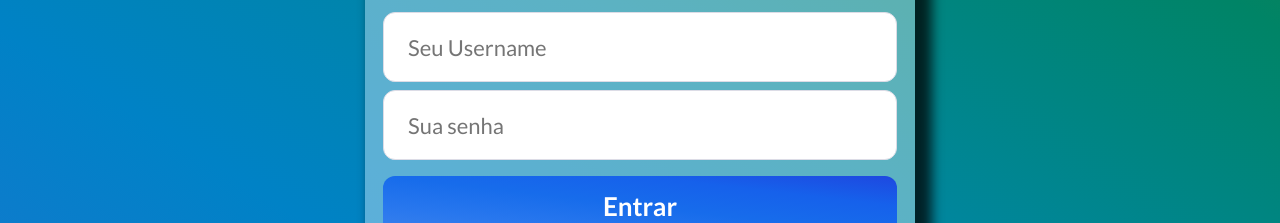
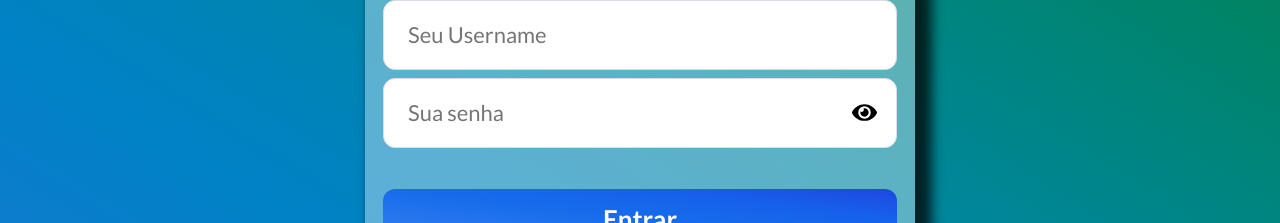
Before and after one commit to Tthiagoo/Speak, a React (Create React App) app in the folder frontend/: page / in a window 1280 px wide. Shown: the part 371-594 px from the top of the page. Built offline with nearby package versions, Linux system fonts and the light colour scheme.

Commit message:
modificação input password icon eye

```diff
--- a/frontend/src/pages/Cadastro/index.js
+++ b/frontend/src/pages/Cadastro/index.js
@@ -70,6 +70,7 @@ export default function Cadastro() {
             onChange={e => setUserName(e.target.value)}
           />
           <input placeholder="Sua Senha"
+            type="password"
             value={senha}
             onChange={e => setSenha(e.target.value)}
           />
--- a/frontend/src/pages/Chat/components/ContainerUsers/index.js
+++ b/frontend/src/pages/Chat/components/ContainerUsers/index.js
@@ -4,13 +4,11 @@ import queryString from 'query-string';
 
 import { FaCircle } from 'react-icons/fa'
 
-import api from '../../../../services/api'
+
 
 import './styles.css';
 
 export default function ContainerUsers({ users}) {
-
-
 
   return (
     <div>
@@ -18,20 +16,19 @@ export default function ContainerUsers({ users}) {
         users
           ? (
             <ul>
-              {users.map(({ username}) => (
+              {users.map(({ username, bio, foto_url}) => (
 
                 <li key={username}>
 
-
                   <div className="conected-list-users">
-                    <div className="conected-list-users-photo"> </div>
+                    <div className="conected-list-users-photo" style={{ backgroundImage: `url(${foto_url})` }}></div>
                     <div className="info-user">
                       <span className="conected-list-user-name">{username}</span>
-                      <span className="conected-list-user-description"></span>
+                      <span className="conected-list-user-description">{bio}</span>
                     </div>
                     <div className="info-status">
-                      <FaCircle size={10} color={"yellow"} className="status-circle" />
-                      <span>2 min</span>
+                      <FaCircle size={10} color={"green"} className="status-circle" />
+
                     </div>
                   </div>
                   <div className="linha"></div>
--- a/frontend/src/pages/Chat/components/ContainerUsers/styles.css
+++ b/frontend/src/pages/Chat/components/ContainerUsers/styles.css
@@ -23,11 +23,11 @@
 #conected ul li .conected-list-users .conected-list-users-photo{
 	width: 50px;
 	height: 50px;
-
+	background-size: cover;
 	border-radius: 50%;
 }
 .info-user{
-  margin-top: 8px;
+  margin-top: 13px;
 	margin-left: 8px;
 	max-width: 240px;
   width: 100%;
--- a/frontend/src/pages/Chat/components/FriendsList/index.js
+++ b/frontend/src/pages/Chat/components/FriendsList/index.js
@@ -12,6 +12,7 @@ export default function FriendsList() {
       <div id="friends-list">
         <ul>
           <li >
+          <h5>[ Funcionalidade ainda em construção  ]</h5>
             <div className="friends-list-photo"><FaCircle size={10} color={"green"} className={"status-user"} /></div>
           </li>
         </ul>
--- a/frontend/src/pages/Chat/components/Msg/styles.css
+++ b/frontend/src/pages/Chat/components/Msg/styles.css
@@ -25,7 +25,7 @@
   display: flex;
   justify-content: flex-end;
   padding: 0 3%;
-  margin-top: 13px;
+  margin-top: 6px;
 }
 
 .sentText {
--- a/frontend/src/pages/Chat/components/Perfil/index.js
+++ b/frontend/src/pages/Chat/components/Perfil/index.js
@@ -55,15 +55,17 @@ export default function Perfil({ foto, name }) {
       <div id="perfil-config">
         <FaBars size={23} color={"white"} onClick={handleClick} id="FaBars" />
         <Menu id="simple-menu" anchorEl={anchorEl} keepMounted open={Boolean(anchorEl)} onClose={handleClose}>
-          <MenuItem onClick={handleClose}>Editar Perfil</MenuItem>
-          <MenuItem onClick={handleClose, handleModalOpen}>Criar Sala</MenuItem>
+          <MenuItem onClick={handleClose}>Editar Perfil (Em Breve)</MenuItem>
+          <MenuItem onClick={handleClose}>Configurações(Em Breve)</MenuItem>
+          <MenuItem onClick={handleClose}>Amizades(Em Breve)</MenuItem>
+          <MenuItem onClick={handleClose}>Criar Sala(Em Breve)</MenuItem>
           <ModalSala open={open} close={handleModalClose}/>
         </Menu>
 
 
       </div>
       <div id="perfil-search">
-        <input type="text" placeholder="Procure alguem na sala" />
+        <input type="text" placeholder="Procure alguem na sala (Em breve)" />
         <FaSearch id="search" size={15} />
       </div>
     </div>
--- a/frontend/src/pages/Chat/index.js
+++ b/frontend/src/pages/Chat/index.js
@@ -3,7 +3,7 @@ import { FaBars, FaCircle, FaSearch, FaPlusCircle } from 'react-icons/fa'
 import queryString from 'query-string';
 import io from 'socket.io-client'
 
-import api from '../../services/api';
+
 
 
 import './styles.css'
@@ -33,7 +33,7 @@ export default function Chat({ location }) {
   const [name, setName] = useState('')
   const [foto, setFoto] = useState('')
 
-  const[data,setData] = useState({})
+
 
   const ENDPOINT = 'localhost:3333'
 
@@ -54,7 +54,7 @@ export default function Chat({ location }) {
 
     socket.on("responseData",(response)=>{
       const {foto_url, name, bio} = response
-      console.log(foto_url, name, bio)
+
       socket.emit('join',{ username, room, foto_url, name, bio }, () => {
         console.log('join')
       })
@@ -82,6 +82,7 @@ export default function Chat({ location }) {
     });
 
     socket.on("roomData", ({ users }) => {
+      console.log('roomData')
       console.log(users)
       setUsers(users);
 
--- a/frontend/src/pages/Login/index.js
+++ b/frontend/src/pages/Login/index.js
@@ -1,9 +1,9 @@
 import React, { useState } from 'react';
-import { Link, useHistory} from 'react-router-dom';
+import { Link, useHistory } from 'react-router-dom';
 import api from '../../services/api'
 import io from 'socket.io-client'
 
-import { FaSignInAlt } from 'react-icons/fa'
+import { FaSignInAlt, FaEye, FaEyeSlash } from 'react-icons/fa'
 
 import './styles.css'
 
@@ -19,8 +19,28 @@ export default function Login() {
   const history = useHistory()
 
 
+  function showPassword() {
+    let input = document.querySelector("#inputPassword");
+    let eye = document.querySelector('#eye')
+    let eyeSlash = document.querySelector('#Slash')
+    console.log(eyeSlash)
 
 
+
+    if (input.getAttribute('type') == 'password') {
+      input.setAttribute("type", "text");
+      eye.setAttribute('display','none')
+      eyeSlash.setAttribute('display','inherit')
+
+
+    }else{
+      eyeSlash.setAttribute('display','none')
+      eye.setAttribute('display','inherit')
+
+      input.setAttribute("type", "password")
+    }
+
+}
 async function handleSubmit(e) {
   e.preventDefault()
   try {
@@ -38,7 +58,7 @@ export default function Login() {
     alert('deu certo')
 
     history.push(`/chat?username=${username}&room=${room}`)
-      socket.emit('infoUser',response.data)
+    socket.emit('infoUser', response.data)
 
   } catch (err) {
     alert('error')
@@ -57,15 +77,21 @@ export default function Login() {
           value={username}
           onChange={e => setUserName(e.target.value)}
         />
-          <input placeholder="Sua senha"
-            value={senha}
-            onChange={e => setSenha(e.target.value)}
-          />
+        <div id="password">
+          <input placeholder="Sua senha" type="password" value={senha} id="inputPassword"
+            onChange={e => setSenha(e.target.value)} />
+          <FaEye size={25} id="eye" onClick={showPassword} />
+          <FaEyeSlash size={25} id="Slash" onClick={showPassword} display={'none'} />
+
+        </div>
+
         <button className="button" type="submit">Entrar</button>
+
         <Link className="back-link" to="/sessions">
           <FaSignInAlt size={16} color="#444" />
             Não tenho cadastro
           </Link>
+
       </form>
     </section>
   </div>
--- a/frontend/src/pages/Login/styles.css
+++ b/frontend/src/pages/Login/styles.css
@@ -64,3 +64,19 @@ img {
 	max-width: 200px;
 	max-height: 200px;
 }
+
+#password{
+	display: flex;
+
+	flex-direction: column;
+	align-items: flex-end;
+}
+#password svg{
+	position: relative;
+	right: 20px;
+	bottom: 48px;
+}
+#password svg:hover{
+	cursor: pointer;
+
+}
```
Also changed, not shown: 4 other files (tests, documents, lock files or other folders). Lines whose indentation alone changed are shown as unchanged.
